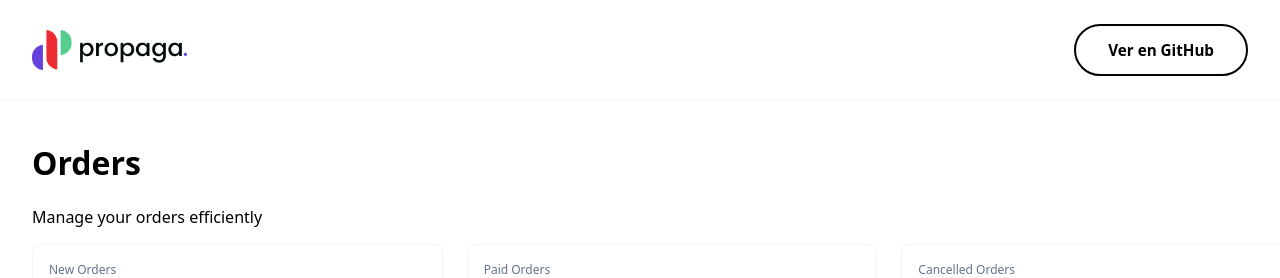
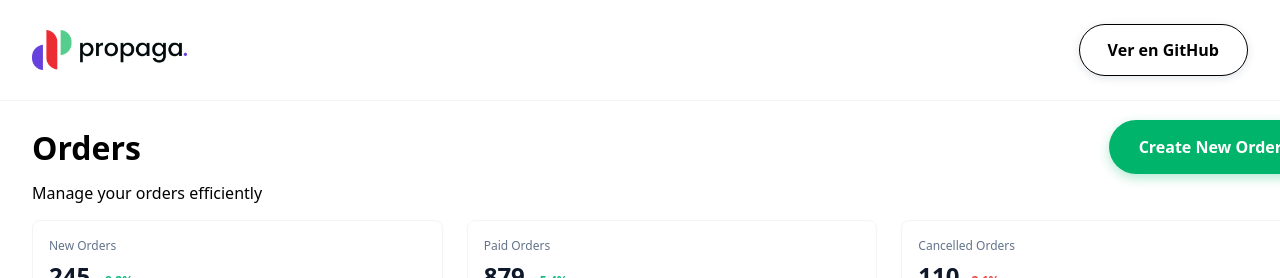
Before and after one commit to erickpea29/next-nest-orders-challenge, a Next.js app in the folder apps/web/: page / in a window 1280 px wide. Shown: the top 278 px of the page. Built offline with nearby package versions, Linux system fonts and the light colour scheme; no server answers.

Commit message:
feat: button component created

```diff
--- a/apps/web/app/page.tsx
+++ b/apps/web/app/page.tsx
@@ -7,6 +7,7 @@ import { StatCard } from "@/components/ StatCard";
 import { Container } from "@/components/Container";
 import { Table } from "@/components/Table";
 import { orderColumns } from "./columns";
+import { Button } from "@/components/Button";
 
 const schema = z.object({
   item: z.string().min(1),
@@ -70,8 +71,23 @@ export default function Page() {
     <>
       <Header />
       <Container>
-        <h1>Orders</h1>
-        <p>Manage your orders efficiently</p>
+        <div
+          style={{
+            display: "flex",
+            justifyContent: "space-between",
+            alignItems: "center",
+            marginBottom: "0.5rem",
+          }}
+        >
+          <div>
+            <h1 style={{ margin: 0 }}>Orders</h1>
+          </div>
+          <Button variant="primary" size="md">
+            Create New Order
+          </Button>
+        </div>
+        <p style={{ marginTop: "0.5rem" }}>Manage your orders efficiently</p>
+
         <div
           style={{
             display: "grid",
--- /dev/null
+++ b/apps/web/components/Button/index.tsx
@@ -0,0 +1,41 @@
+import React from "react";
+import { StyledButton, ButtonContent, Spinner } from "./styled";
+
+export interface ButtonProps
+  extends React.ButtonHTMLAttributes<HTMLButtonElement> {
+  variant?: "primary" | "secondary" | "outline" | "ghost" | "danger";
+  size?: "sm" | "md" | "lg";
+  loading?: boolean;
+  fullWidth?: boolean;
+  leftIcon?: React.ReactNode;
+  rightIcon?: React.ReactNode;
+}
+
+export function Button({
+  variant = "primary",
+  size = "md",
+  loading = false,
+  fullWidth = false,
+  leftIcon,
+  rightIcon,
+  children,
+  disabled,
+  ...props
+}: ButtonProps) {
+  return (
+    <StyledButton
+      variant={variant}
+      size={size}
+      fullWidth={fullWidth}
+      disabled={disabled || loading}
+      {...props}
+    >
+      {loading && <Spinner />}
+      <ButtonContent $loading={loading}>
+        {leftIcon && <span className="icon-left">{leftIcon}</span>}
+        {children}
+        {rightIcon && <span className="icon-right">{rightIcon}</span>}
+      </ButtonContent>
+    </StyledButton>
+  );
+}
--- /dev/null
+++ b/apps/web/components/Button/styled.ts
@@ -0,0 +1,184 @@
+import styled, { css, keyframes } from "styled-components";
+import { ButtonProps } from ".";
+
+const spin = keyframes`
+  from {
+    transform: rotate(0deg);
+  }
+  to {
+    transform: rotate(360deg);
+  }
+`;
+
+const variantStyles = {
+  primary: css`
+    background: rgb(0, 181, 107);
+    color: #ffffff;
+    border: 2px solid transparent;
+    box-shadow: 0 4px 12px rgba(0, 181, 107, 0.3);
+
+    &:hover:not(:disabled) {
+      background: #ffffff;
+      color: rgb(0, 181, 107);
+      border-color: rgb(0, 181, 107);
+      box-shadow: 0 6px 16px rgba(0, 181, 107, 0.2);
+      transform: translateY(-1px);
+    }
+
+    &:active:not(:disabled) {
+      transform: translateY(0);
+      box-shadow: 0 2px 8px rgba(0, 181, 107, 0.15);
+    }
+  `,
+  secondary: css`
+    background: #ffff;
+    color: #000;
+    border: 1px solid;
+    box-shadow: 0 2px 8px rgba(100, 116, 139, 0.2);
+
+    &:hover:not(:disabled) {
+      background: #000;
+      color: #ffff;
+      border-color: #000;
+      box-shadow: 0 4px 12px rgba(100, 116, 139, 0.2);
+      transform: translateY(-1px);
+    }
+
+    &:active:not(:disabled) {
+      transform: translateY(0);
+      box-shadow: 0 2px 6px rgba(100, 116, 139, 0.15);
+    }
+  `,
+  outline: css`
+    background: transparent;
+    color: rgb(0, 181, 107);
+    border: 2px solid rgb(0, 181, 107);
+
+    &:hover:not(:disabled) {
+      background: rgb(0, 181, 107);
+      color: #ffffff;
+      border-color: rgb(0, 181, 107);
+      transform: translateY(-1px);
+    }
+
+    &:active:not(:disabled) {
+      transform: translateY(0);
+      background: rgb(0, 165, 97);
+    }
+  `,
+  ghost: css`
+    background: transparent;
+    color: #475569;
+    border: 2px solid transparent;
+
+    &:hover:not(:disabled) {
+      background: #ffffff;
+      color: #475569;
+      border-color: #e2e8f0;
+    }
+
+    &:active:not(:disabled) {
+      background: #f8fafc;
+    }
+  `,
+  danger: css`
+    background: linear-gradient(135deg, #ef4444 0%, #dc2626 100%);
+    color: #ffffff;
+    border: 2px solid transparent;
+    box-shadow: 0 4px 12px rgba(239, 68, 68, 0.3);
+
+    &:hover:not(:disabled) {
+      background: #ffffff;
+      color: #ef4444;
+      border-color: #ef4444;
+      box-shadow: 0 6px 16px rgba(239, 68, 68, 0.2);
+      transform: translateY(-1px);
+    }
+
+    &:active:not(:disabled) {
+      transform: translateY(0);
+      box-shadow: 0 2px 8px rgba(239, 68, 68, 0.15);
+    }
+  `,
+};
+
+const sizeStyles = {
+  sm: css`
+    padding: 0.5rem 1rem;
+    font-size: 0.875rem;
+    border-radius: 20px;
+  `,
+  md: css`
+    padding: 0.875rem 1.75rem;
+    font-size: 1rem;
+    border-radius: 28px;
+  `,
+  lg: css`
+    padding: 1.125rem 2.25rem;
+    font-size: 1.125rem;
+    border-radius: 32px;
+  `,
+};
+
+export const StyledButton = styled.button<{
+  variant: ButtonProps["variant"];
+  size: ButtonProps["size"];
+  fullWidth?: boolean;
+}>`
+  position: relative;
+  display: inline-flex;
+  align-items: center;
+  justify-content: center;
+  font-weight: 600;
+  font-family: system-ui, -apple-system, sans-serif;
+  cursor: pointer;
+  transition: all 0.2s ease;
+  white-space: nowrap;
+  user-select: none;
+  outline: none;
+
+  ${({ variant = "primary" }) => variantStyles[variant]}
+  ${({ size = "md" }) => sizeStyles[size]}
+  ${({ fullWidth }) =>
+    fullWidth &&
+    css`
+      width: 100%;
+    `}
+
+  &:disabled {
+    opacity: 0.5;
+    cursor: not-allowed;
+    transform: none !important;
+  }
+
+  &:focus-visible {
+    outline: 2px solid rgb(0, 181, 107);
+    outline-offset: 2px;
+  }
+`;
+
+export const ButtonContent = styled.span<{ $loading?: boolean }>`
+  display: inline-flex;
+  align-items: center;
+  justify-content: center;
+  gap: 0.5rem;
+  opacity: ${({ $loading }) => ($loading ? 0 : 1)};
+  transition: opacity 0.2s ease;
+
+  .icon-left,
+  .icon-right {
+    display: inline-flex;
+    align-items: center;
+    justify-content: center;
+  }
+`;
+
+export const Spinner = styled.span`
+  position: absolute;
+  width: 1rem;
+  height: 1rem;
+  border: 2px solid rgba(255, 255, 255, 0.3);
+  border-top-color: #ffffff;
+  border-radius: 50%;
+  animation: ${spin} 0.6s linear infinite;
+`;
--- a/apps/web/modules/Header/index.tsx
+++ b/apps/web/modules/Header/index.tsx
@@ -1,13 +1,13 @@
 "use client";
 import { useState, useEffect } from "react";
 import {
-  CTAButton,
   HeaderContainer,
   HeaderSpacer,
   LogoContainer,
   LogoImage,
   Nav,
 } from "./styled";
+import { Button } from "@/components/Button";
 
 export default function Header() {
   const [isScrolled, setIsScrolled] = useState(false);
@@ -28,13 +28,9 @@ export default function Header() {
           <LogoContainer>
             <LogoImage src="/images/logo.avif" alt="Logo" />
           </LogoContainer>
-          <CTAButton
-            href="https://github.com/tu-usuario/tu-repo"
-            target="_blank"
-            rel="noopener noreferrer"
-          >
+          <Button variant="secondary" size="md">
             Ver en GitHub
-          </CTAButton>
+          </Button>
         </Nav>
       </HeaderContainer>
       <HeaderSpacer />
--- a/apps/web/modules/Header/styled.ts
+++ b/apps/web/modules/Header/styled.ts
@@ -48,42 +48,6 @@ const LogoImage = styled.img`
   }
 `;
 
-const CTAButton = styled.a`
-  background: #fff;
-  color: #000;
-  padding: 0.875rem 2rem;
-  border: 2px solid #000;
-  border-radius: 9999px;
-  font-size: 0.95rem;
-  font-weight: 600;
-  cursor: pointer;
-  transition: all 0.2s ease;
-  white-space: nowrap;
-  text-decoration: none;
-  display: inline-block;
-
-  &:hover {
-    background: #000;
-    color: #fff;
-    transform: scale(1.02);
-    box-shadow: 0 4px 16px rgba(0, 0, 0, 0.2);
-  }
-
-  &:active {
-    transform: scale(0.98);
-  }
-
-  @media (max-width: 768px) {
-    padding: 0.75rem 1.5rem;
-    font-size: 0.875rem;
-  }
-
-  @media (max-width: 480px) {
-    padding: 0.625rem 1.25rem;
-    font-size: 0.8rem;
-  }
-`;
-
 const HeaderSpacer = styled.div`
   height: 88px;
 
@@ -91,11 +55,4 @@ const HeaderSpacer = styled.div`
     height: 72px;
   }
 `;
-export {
-  HeaderContainer,
-  Nav,
-  LogoContainer,
-  LogoImage,
-  CTAButton,
-  HeaderSpacer,
-};
+export { HeaderContainer, Nav, LogoContainer, LogoImage, HeaderSpacer };
```
